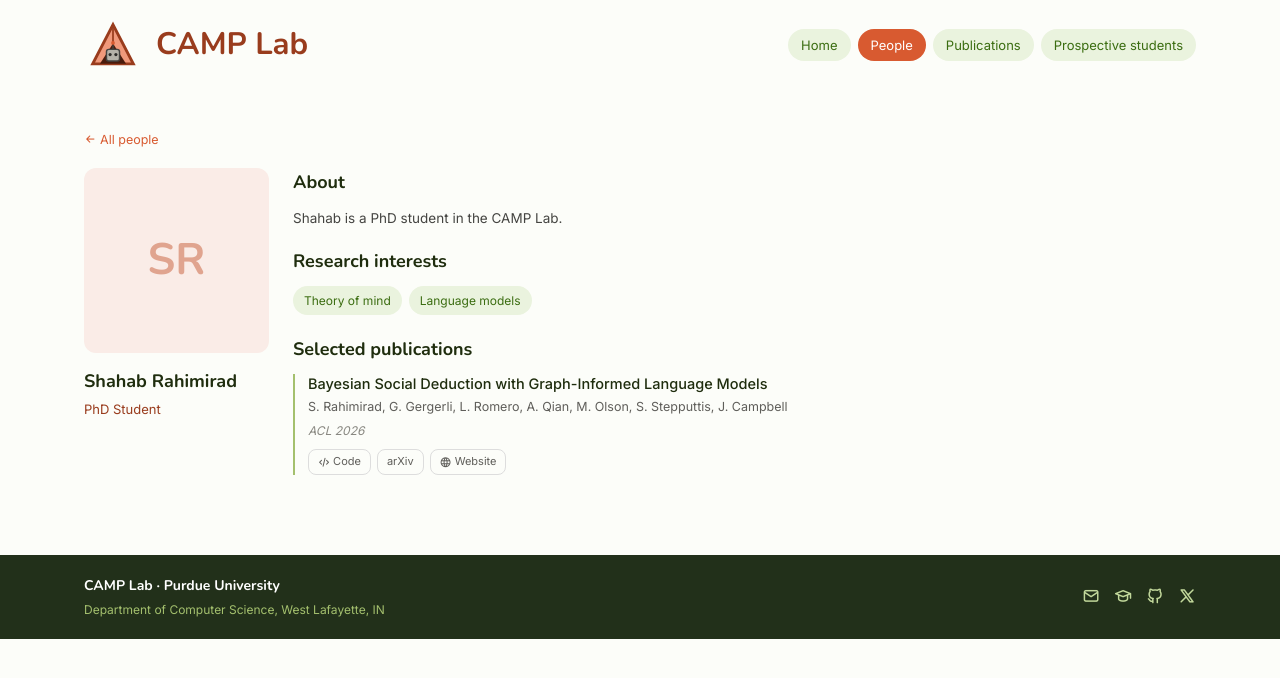
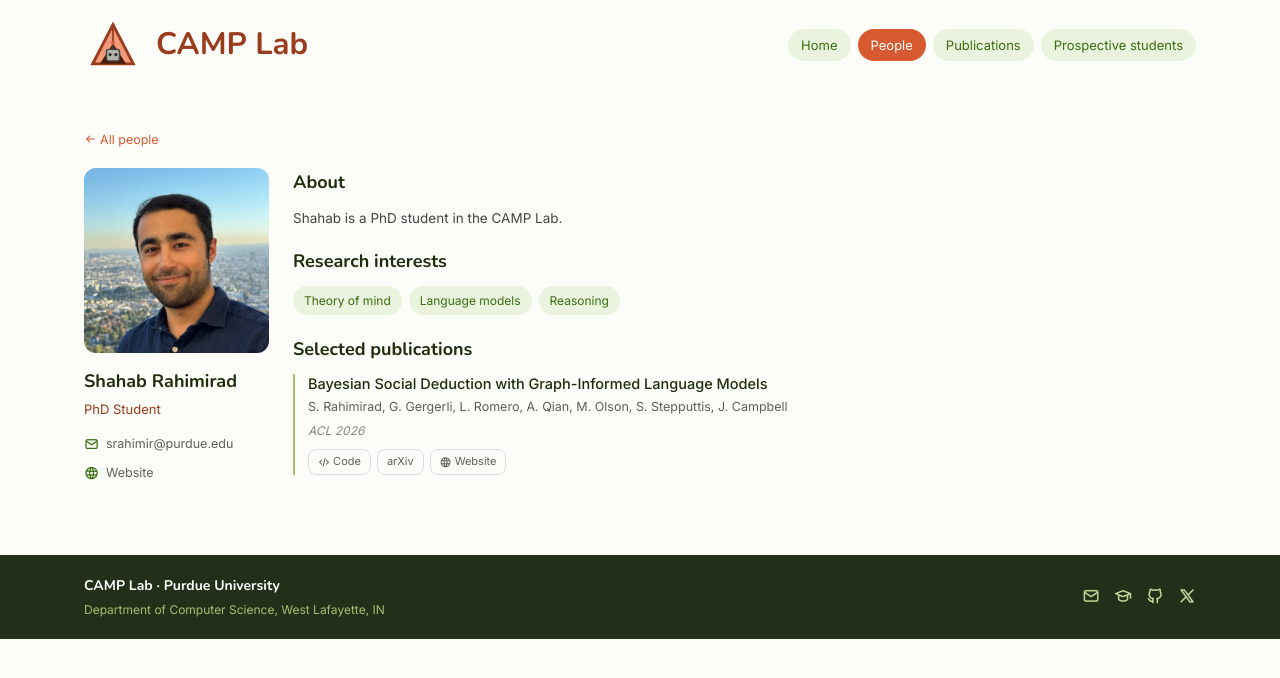
Before and after one commit to camp-lab-purdue/camp-lab-purdue.github.io, a Jekyll site: the page built from _people/shahab-rahimirad.md, in a window 1280 px wide. Shown: the top 678 px of the page. Built offline with Jekyll 4.4.1, drawn with Linux system fonts in a browser that asks for light colours.

Commit message:
shahab profile update

```diff
--- a/_people/shahab-rahimirad.md
+++ b/_people/shahab-rahimirad.md
@@ -5,13 +5,15 @@ role: PhD Student
 started: 2024
 order: 2
 permalink: /people/shahab-rahimirad/
-photo: # /assets/img/people/shahab-rahimirad.jpg
-email: #
+photo:  /assets/img/people/shahab-rahimirad.jpg
+email: srahimir@purdue.edu
 scholar: #
 github: #
+website: https://shahabrrad.github.io
 interests:
   - Theory of mind
   - Language models
+  - Reasoning
 selected:
   - title: "Bayesian Social Deduction with Graph-Informed Language Models"
     authors: "S. Rahimirad, G. Gergerli, L. Romero, A. Qian, M. Olson, S. Stepputtis, J. Campbell"
```
Also changed, not shown: assets/img/people/shahab-rahimirad.jpg (added).
